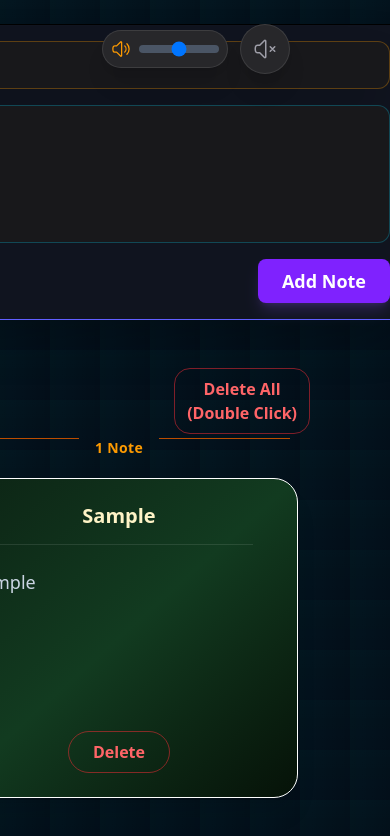
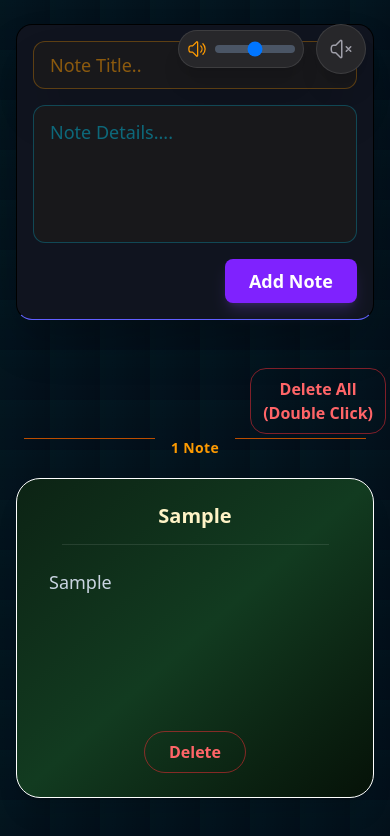
Before and after one commit to dipanjan2907/Note_App, a React (Vite) app: page / in a window 390 px wide. Both pictures are taken after typing "Sample", "Sample" into the empty fields and a click on the button "Add Note". Shown: the top 836 px of the page. Built offline with nearby package versions, Linux system fonts and the light colour scheme.

Commit message:
Refactor component structure for improved maintainability

```diff
--- a/src/components/NoteCard.jsx
+++ b/src/components/NoteCard.jsx
@@ -3,7 +3,7 @@ import React from "react";
 const NoteCard = ({ note, index, deleteNote, bgnote }) => {
   return (
     <div
-      className={`flex flex-col shrink-0 rounded-3xl h-[20rem] w-full md:w-[20rem] md:h-[25rem]
+      className={`flex flex-col shrink-0 rounded-3xl h-[20rem] w-full md:h-[25rem] lg:h-[27rem]
           backdrop-blur-md border border-white md:border-white/70 shadow-xl
           hover:shadow-purple-500/20 hover:-translate-y-2 transition-all duration-300 ease-in-out ${bgnote}`}
     >
--- a/src/components/NoteForm.jsx
+++ b/src/components/NoteForm.jsx
@@ -9,7 +9,7 @@ const NoteForm = ({
   createRipple,
 }) => {
   return (
-    <div className="flex h-[22rem] w-[200vh] self-center items-start justify-center pt-6 px-4">
+    <div className="flex h-[22rem] w-full max-w-7xl mx-auto self-center items-start justify-center pt-6 px-4">
       <form
         onSubmit={submitHandler}
         className="flex flex-col gap-4 sm:gap-6 p-4 sm:p-6 rounded-2xl w-full max-w-xl lg:max-w-2xl shadow-2xl bg-[#10141f] border border-b-indigo-500 active:border-fuchsia-900"
--- a/src/components/NoteList.jsx
+++ b/src/components/NoteList.jsx
@@ -5,7 +5,7 @@ const NoteList = ({ task, deleteNote, scrollContainerRef }) => {
   return (
     <div
       ref={scrollContainerRef}
-      className="px-4 sm:px-10 py-4 pb-8 flex flex-wrap justify-center items-center md:items-start gap-6 md:gap-10 w-full overflow-y-auto custom-scrollbar"
+      className="px-4 sm:px-10 py-4 pb-8 grid grid-cols-1 sm:grid-cols-2 lg:grid-cols-3 xl:grid-cols-4 gap-6 w-full max-w-7xl mx-auto overflow-y-auto custom-scrollbar"
     >
       {task.map(function (elem, i) {
         let bgnote;
```
